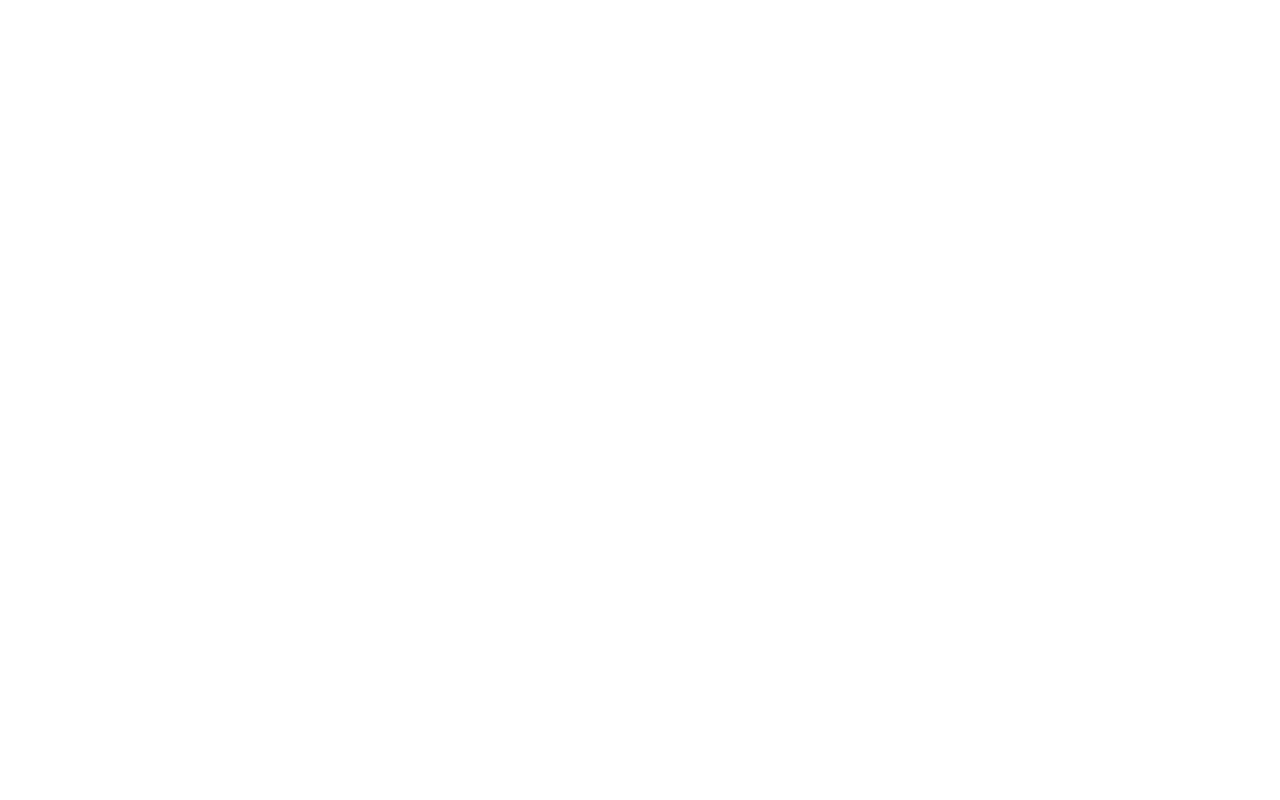
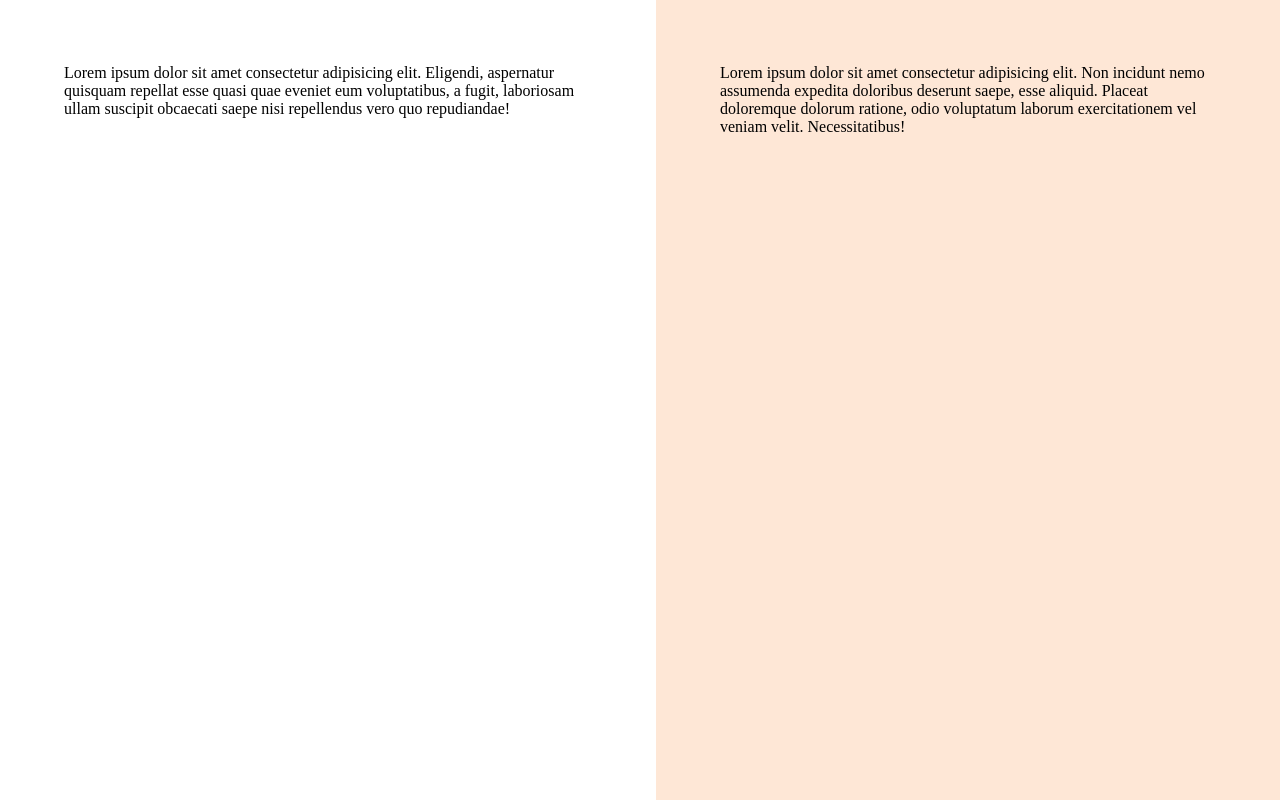
Before and after one commit to ThurZXP0/Formulario-de-Matricula, a plain HTML site: page index.html in a window 1280 px wide. Drawn offline with Linux system fonts and the light colour scheme.

Commit message:
layout css

```diff
--- a/index.html
+++ b/index.html
@@ -13,6 +13,19 @@
 
 </head>
 <body>
+  <div id="app">
+    <main>
+      <div class="main-container">
+        Lorem ipsum dolor sit amet consectetur adipisicing elit. Eligendi, aspernatur quisquam repellat esse quasi quae eveniet eum voluptatibus, a fugit, laboriosam ullam suscipit obcaecati saepe nisi repellendus vero quo repudiandae!
+      </div>
+    </main>
+
+    <aside>
+      <div class="aside-container">
+        Lorem ipsum dolor sit amet consectetur adipisicing elit. Non incidunt nemo assumenda expedita doloribus deserunt saepe, esse aliquid. Placeat doloremque dolorum ratione, odio voluptatum laborum exercitationem vel veniam velit. Necessitatibus!
+      </div>
+    </aside>
+  </div>
 
 </body>
 </html>
--- a/styles/global.css
+++ b/styles/global.css
@@ -1,3 +1,9 @@
+* {
+  margin: 0;
+  padding: 0;
+  box-sizing: border-box;
+}
+
 :root {
   --font-family:'Poppins', sans-serif;
   --text: 400 1rem/1.5 var(--font-family);
@@ -15,3 +21,7 @@
   --stroke-highlight: #F3541C;
   --semantic-error: #DC2626;
 }
+
+body {
+  overflow: hidden;
+}
--- a/styles/index.css
+++ b/styles/index.css
@@ -1 +1,2 @@
 @import url(global.css);
+@import url(layout.css);
--- /dev/null
+++ b/styles/layout.css
@@ -0,0 +1,26 @@
+#app {
+  display: grid;
+  grid-template-columns: 51.25% 48.75%;
+
+  height: 100vh;
+  overflow: hidden;
+}
+
+main {
+  overflow: auto;
+  padding: 4rem;
+
+  & .main-container {
+    max-width: 33rem;
+    margin-left: auto;
+  }
+}
+
+aside {
+  background-color: var(--surface-secondary);
+  padding: 4rem;
+
+ & .aside-container {
+  max-width: 31rem;
+ }
+}
```
